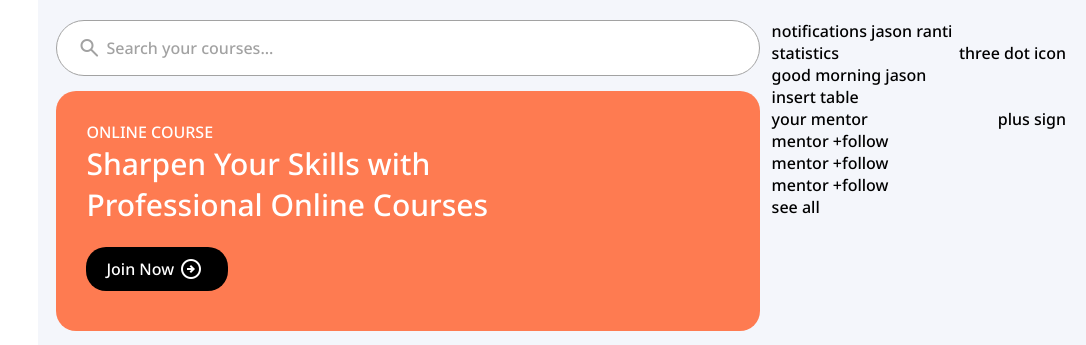
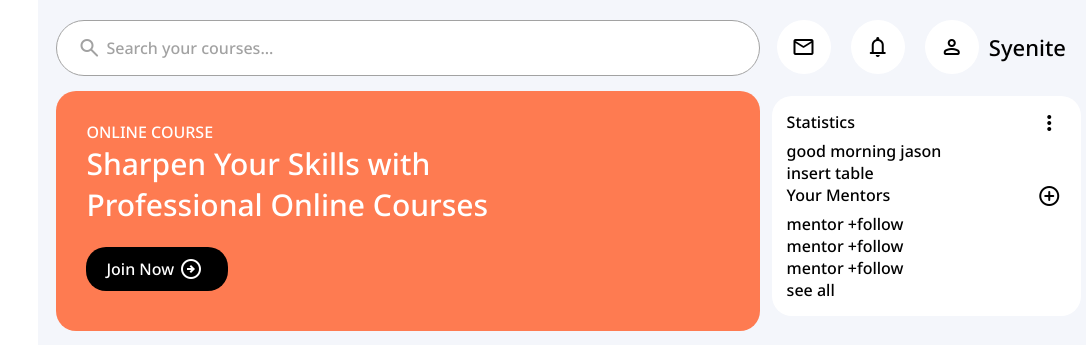
Before and after one commit to Jay-B1rd/sassdashboard, a plain HTML site: page index.html in a window 1280 px wide. Shown: the top 345 px of the page, 194-1280 px from the left. Drawn offline with nearby package versions, Linux system fonts and the light colour scheme.

Commit message:
statistics sidebar work

```diff
--- a/_stats.scss
+++ b/_stats.scss
@@ -1,2 +1,35 @@
 @use 'mixins';
 @use 'vars';
+
+.notifications {
+    width: 100%;
+    justify-content: space-between;
+    align-items: center;
+    @include mixins.flexrow;
+    *:hover {
+        color: vars.$accent;
+    }
+}
+
+.nicon {
+    background-color: white;
+    padding: 15px;
+    border-radius: 50px;
+}
+
+.nuser {
+    @include mixins.flexrow;
+    align-items: center;
+}
+
+.nname {
+    font-size: 22px;
+    margin-left: 5px;
+}
+
+.statdisplay {
+    background-color: vars.$bg1;
+    border-radius: 20px;
+    padding: 15px;
+    width: 95%;
+}
--- a/index.html
+++ b/index.html
@@ -265,14 +265,30 @@
             </div>
             <div class="statistics">
                 <div class="notifications">
-                    notifications jason ranti
+                    <span class="material-symbols-rounded nicon">
+                        mail
+                    </span>
+                    <span class="material-symbols-rounded nicon">
+                        notifications
+                    </span>
+                    <div class="nuser">
+                        <span class="material-symbols-rounded nicon">
+                            person
+                        </span>
+                        <span class="nname">
+                            Syenite
+                        </span>
                     </div>
+                </div><br>
+                <div class="statdisplay">
                     <div class="title">
                         <div class="left">
-                        statistics
+                            Statistics
                         </div>
                         <div class="right">
-                        three dot icon
+                            <span class="material-symbols-rounded viddots">
+                                more_vert
+                            </span>
                         </div>
                     </div>
                     <div class="user">
@@ -283,10 +299,12 @@
                     </div>
                     <div class="title">
                         <div class="left">
-                        your mentor
+                            Your Mentors
                         </div>
                         <div class="right">
-                        plus sign
+                            <span class="material-symbols-rounded">
+                                add_circle
+                            </span>
                         </div>
                     </div>
                     <div class="mentors">
@@ -306,5 +324,6 @@
                 </div>
             </div>
         </div>
+    </div>
 </body>
 </html>
```
Also changed, not shown: style.css, 1 other file. Lines whose indentation alone changed are shown as unchanged.
